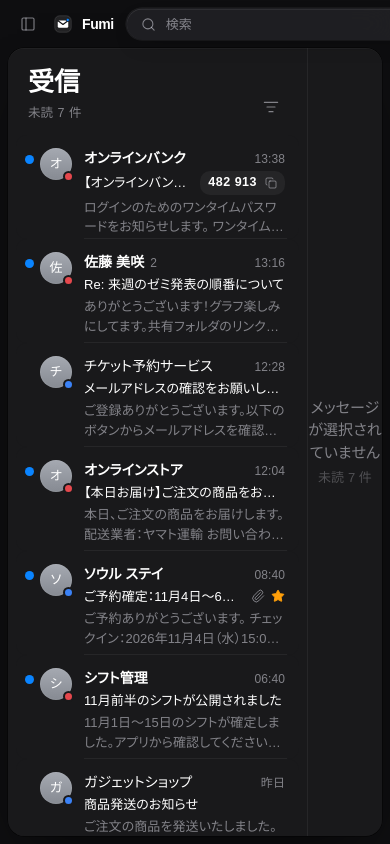
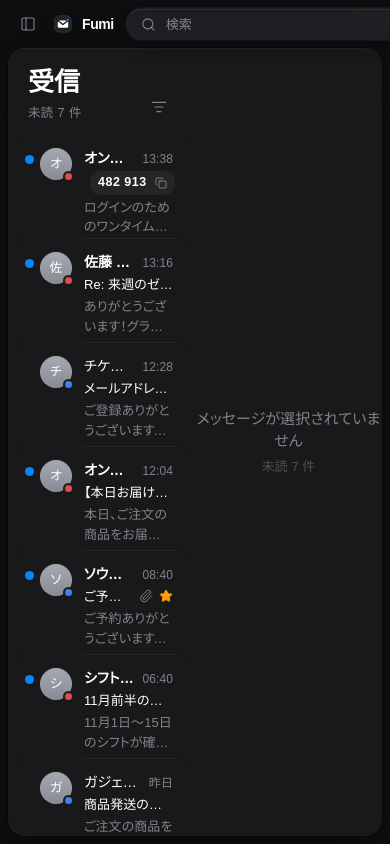
Before and after one commit to xelaods/mail-, a React (Vite) app: page / in a window 390 px wide. Shown: the top 844 px of the page. Built offline with nearby package versions, Linux system fonts and the light colour scheme.

Commit message:
feat(ios): adapt src/components/MessageList.tsx for mobile foundation

```diff
--- a/src/components/MessageList.tsx
+++ b/src/components/MessageList.tsx
@@ -120,7 +120,7 @@ export function MessageList() {
   const pull = usePullToRefresh(parentRef, syncNow);
 
   return (
-    <section className="relative flex w-[392px] shrink-0 flex-col border-r border-line-subtle max-[1280px]:w-[340px] max-[980px]:w-[300px]">
+    <section className="relative flex min-h-0 w-[392px] shrink-0 flex-col border-r border-line-subtle max-[1280px]:w-[340px] max-[980px]:w-[300px] max-[600px]:w-full max-[600px]:flex-1 max-[600px]:border-r-0">
       <header className="flex shrink-0 items-end justify-between gap-3 px-5 pb-3 pt-5">
         <div className="min-w-0">
           <motion.h1
```
